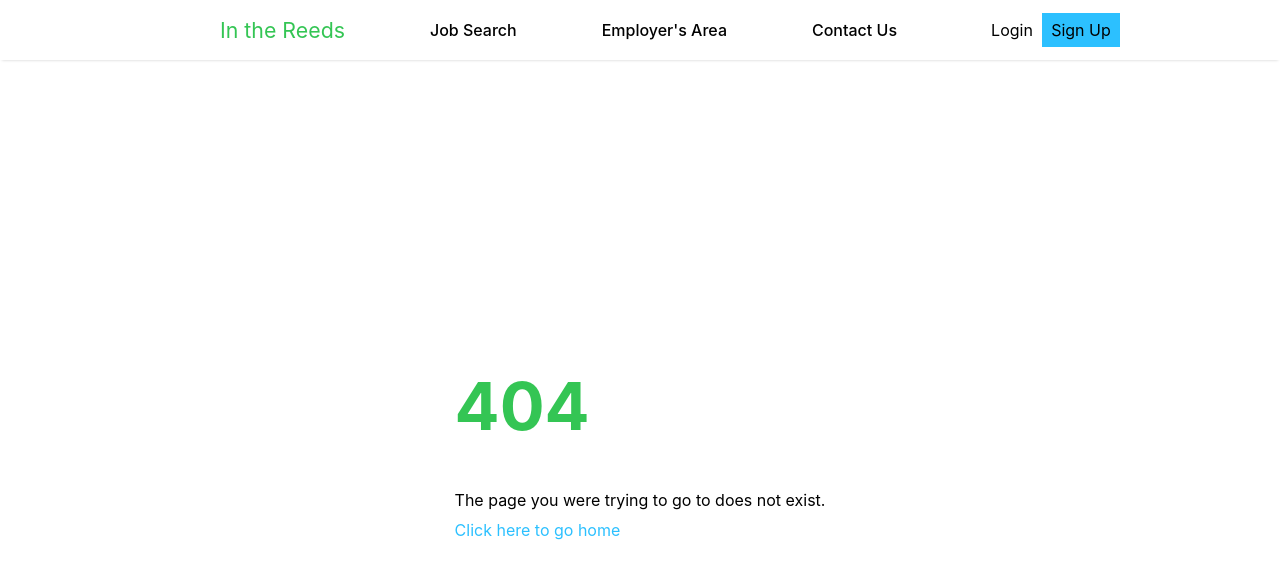
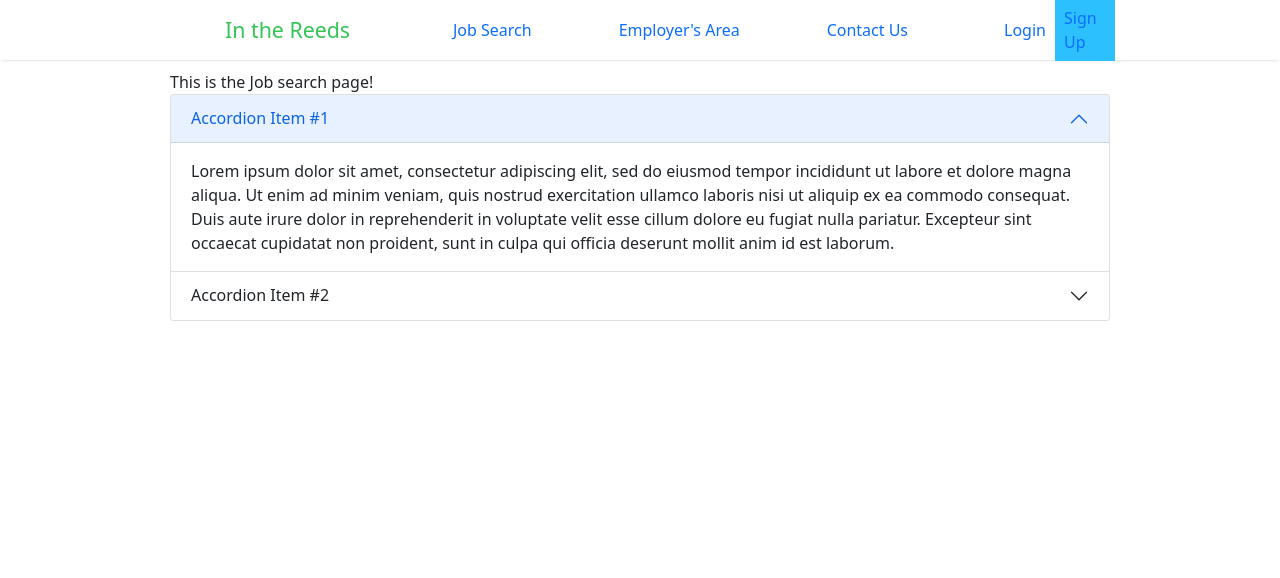
Before and after one commit to harv-ma/com3014_group18, a React (Create React App) app in the folder client/: page /jobs in a window 1280 px wide. Before the commit this address had no page. Shown: the top 578 px of the page. Built offline with nearby package versions, Linux system fonts and the light colour scheme.

Commit message:
Added JobList page with basic accordion
Added bootstrap, using the Accordion module.
Added Router to /jobs page
Added basic Accordion to the JobList page

```diff
--- a/client/package.json
+++ b/client/package.json
@@ -10,6 +10,7 @@
     "bootstrap": "^5.1.3",
     "dotenv": "^16.0.0",
     "react": "^17.0.2",
+    "react-bootstrap": "^2.3.0",
     "react-dom": "^17.0.2",
     "react-router-dom": "^6.2.2",
     "react-scripts": "5.0.0",
--- a/client/src/index.jsx
+++ b/client/src/index.jsx
@@ -1,6 +1,7 @@
 import React from "react";
 import ReactDOM from "react-dom";
 import App from "./App";
+import "bootstrap/dist/css/bootstrap.min.css";
 
 ReactDOM.render(
   <React.StrictMode>
--- /dev/null
+++ b/client/src/pages/JobList/JobList.jsx
@@ -0,0 +1,42 @@
+import React from "react";
+import { Component } from "react";
+import { Accordion} from "react-bootstrap";
+import "bootstrap/dist/css/bootstrap.min.css";
+
+const JobList = () => {
+    return (
+        <main id="joblist">
+            This is the Job search page!
+            <div className="JobsAccordion">
+                <Accordion defaultActiveKey="0">
+                    <Accordion.Item eventKey="0">
+                        <Accordion.Header>Accordion Item #1</Accordion.Header>
+                        <Accordion.Body>
+                        Lorem ipsum dolor sit amet, consectetur adipiscing elit, sed do eiusmod
+                        tempor incididunt ut labore et dolore magna aliqua. Ut enim ad minim
+                        veniam, quis nostrud exercitation ullamco laboris nisi ut aliquip ex ea
+                        commodo consequat. Duis aute irure dolor in reprehenderit in voluptate
+                        velit esse cillum dolore eu fugiat nulla pariatur. Excepteur sint occaecat
+                        cupidatat non proident, sunt in culpa qui officia deserunt mollit anim id
+                        est laborum.
+                        </Accordion.Body>
+                    </Accordion.Item>
+                    <Accordion.Item eventKey="1">
+                        <Accordion.Header>Accordion Item #2</Accordion.Header>
+                        <Accordion.Body>
+                        Lorem ipsum dolor sit amet, consectetur adipiscing elit, sed do eiusmod
+                        tempor incididunt ut labore et dolore magna aliqua. Ut enim ad minim
+                        veniam, quis nostrud exercitation ullamco laboris nisi ut aliquip ex ea
+                        commodo consequat. Duis aute irure dolor in reprehenderit in voluptate
+                        velit esse cillum dolore eu fugiat nulla pariatur. Excepteur sint occaecat
+                        cupidatat non proident, sunt in culpa qui officia deserunt mollit anim id
+                        est laborum.
+                        </Accordion.Body>
+                    </Accordion.Item>
+                </Accordion>
+            </div>
+        </main>
+    );
+};
+
+export default JobList;
--- a/client/src/routers/Router.jsx
+++ b/client/src/routers/Router.jsx
@@ -2,6 +2,7 @@
 import { Routes, Route } from "react-router-dom";
 import Homepage from "../pages/Homepage/Homepage";
 import JobPage from "../pages/JobPage/JobPage";
+import JobList from "../pages/JobList/JobList";
 import NotFound from "../pages/NotFound";
 import Profile from "../pages/Profile/Profile";
 
@@ -10,6 +11,7 @@
     <Routes>
       <Route path="/profile" exact element={<Profile />} />
       <Route path="/" exact element={<Homepage />} />
+      <Route path="/jobs" exact element={<JobList />} />
       <Route path="/jobs/:job_id" exact element={<JobPage />} />
       <Route path="*" element={<NotFound />} />
     </Routes>
```
Also changed, not shown: 1 other file (tests, documents, lock files or other folders).
